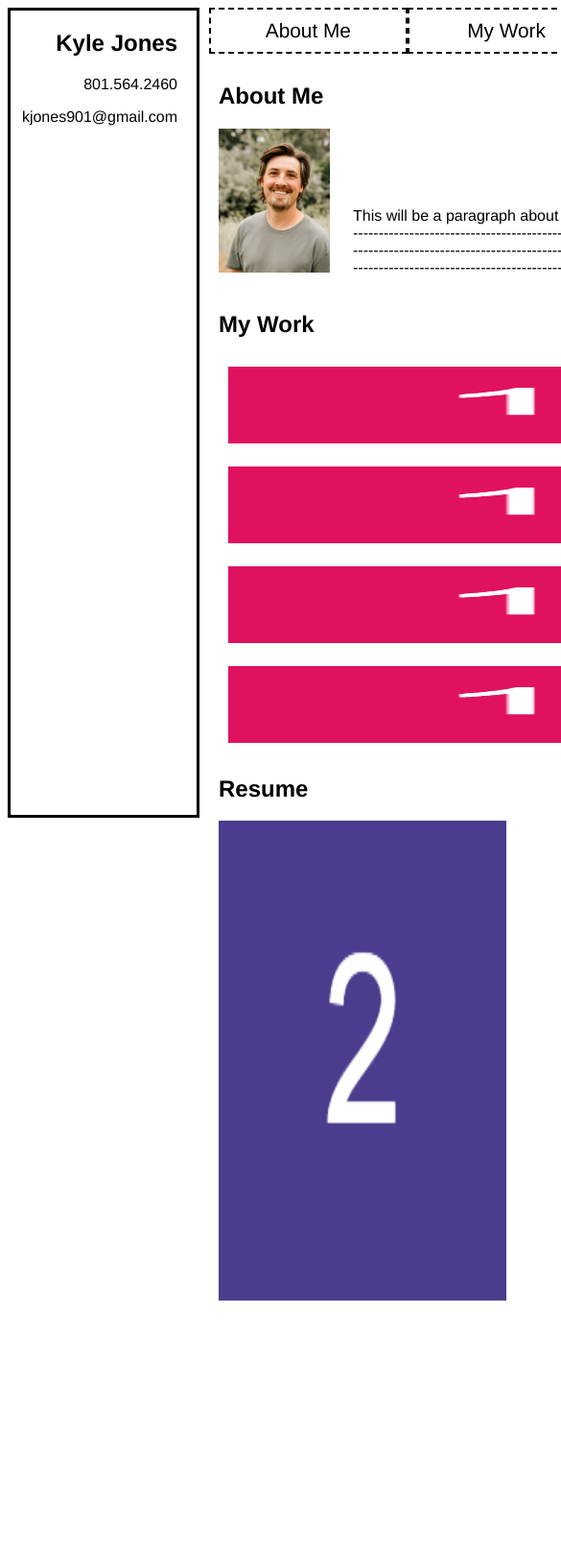
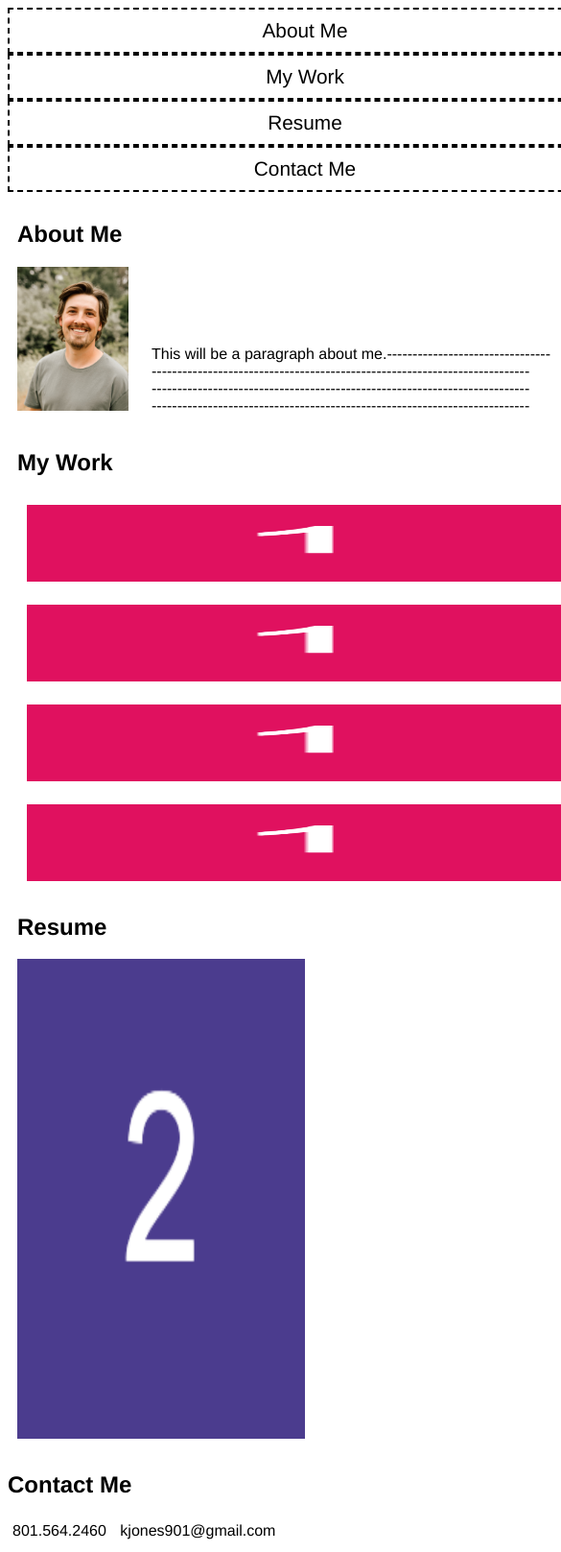
Before and after one commit to kjones901/Portfolio, a plain HTML site: page index.html in a window 390 px wide. Shown: the top 1617 px of the page at 96% size, 585 px wide, since content can reach past the window. Before the commit the page ends 1377 px from the top, so only its background shows below. Drawn offline with Linux system fonts and the light colour scheme.

Commit message:
added responsive layout

```diff
--- a/assets/style.css
+++ b/assets/style.css
@@ -25,31 +25,18 @@ nav a {
     padding: 10px;
     font-size: 130%;
     color: black;
-    font-family: 'Franklin Gothic Medium', 'Arial Narrow', Arial, sans-serif;
     border-style: dashed;
     border-color: black;
     border-width: 2px;
 }
 
 nav a:hover {
-    background-color: aquamarine;
+    background-color: wheat;
 }
 
 nav a:active {
     font-size: 135%;
     box-shadow: 0 0 5px inset;
-}
-
-/* Left Fixed Column */
-aside {
-    position: fixed;
-    text-align: right;
-    width: 200px;
-    padding-right: 20px;
-    height: 100%;
-    margin-left: 0;
-    border-style: solid;
-    border-width: 0, 5px, 0, 0;
 }
 
 /* Main Content */
@@ -79,7 +66,68 @@ main p {
     height: 100px;
 }
 
-#resumeimg {
+#resume-img {
     height: 500px;
     width: 300px;
 }
+
+/* Left Fixed Column */
+aside {
+    position: fixed;
+    text-align: right;
+    width: 200px;
+    padding-right: 20px;
+    height: 100%;
+    margin-left: 0;
+    border-style: solid;
+    border-width: 0, 5px, 0, 0;
+}
+
+footer {
+    margin-left: 210px;
+    list-style-type: none;
+    display: none;
+}
+
+footer li {
+    display: inline-block;
+    padding: 5px;
+}
+
+#contact {
+    display: none;
+}
+
+
+@media screen and (max-width: 768px) {
+    nav a {
+        flex: 100 0 50%;
+        flex-wrap: wrap;
+        justify-content: center;
+    }
+
+    #contact {
+        display: flex;
+    }
+
+    main {
+        margin-left: 0;
+    }
+
+    aside {
+        display: none;
+    }
+
+    nav {
+        display: flex;
+        flex-direction: column;
+        flex-wrap: wrap;
+        margin-left: 0;
+    }
+
+
+    footer {
+        display: contents;
+        margin-left: 0;
+    }
+  }
--- a/index.html
+++ b/index.html
@@ -9,11 +9,9 @@
 
  <!-- Left Fixed Column -->
 <aside>
-     <div>
         <h1>Kyle Jones</h1>
         <p>801.564.2460</p>
         <p>kjones901@gmail.com</p>
-     </div>
 </aside>
 
 
@@ -24,6 +22,7 @@
         <a href="#about-me">About Me</a>
         <a href="#my-work">My Work</a>
         <a href="#resume">Resume</a>
+        <a id="contact" href="#contact-me">Contact Me</a>
     </nav>
 
     <!-- Main Content -->
@@ -48,9 +47,16 @@
 
         <section id="resume">
         <h2>Resume</h2>
-        <img id="resumeimg" src="Assets/image-2.png" alt="My work Resume">
+        <img id="resume-img" src="Assets/image-2.png" alt="My work Resume">
         </section>
     </main>
+
+    <footer>
+        <h2 id="contact-me">Contact Me</h2>
+        <li>801.564.2460</li>
+        <li>kjones901@gmail.com</li>
+    </footer>
+
 
 </body>
 
```
